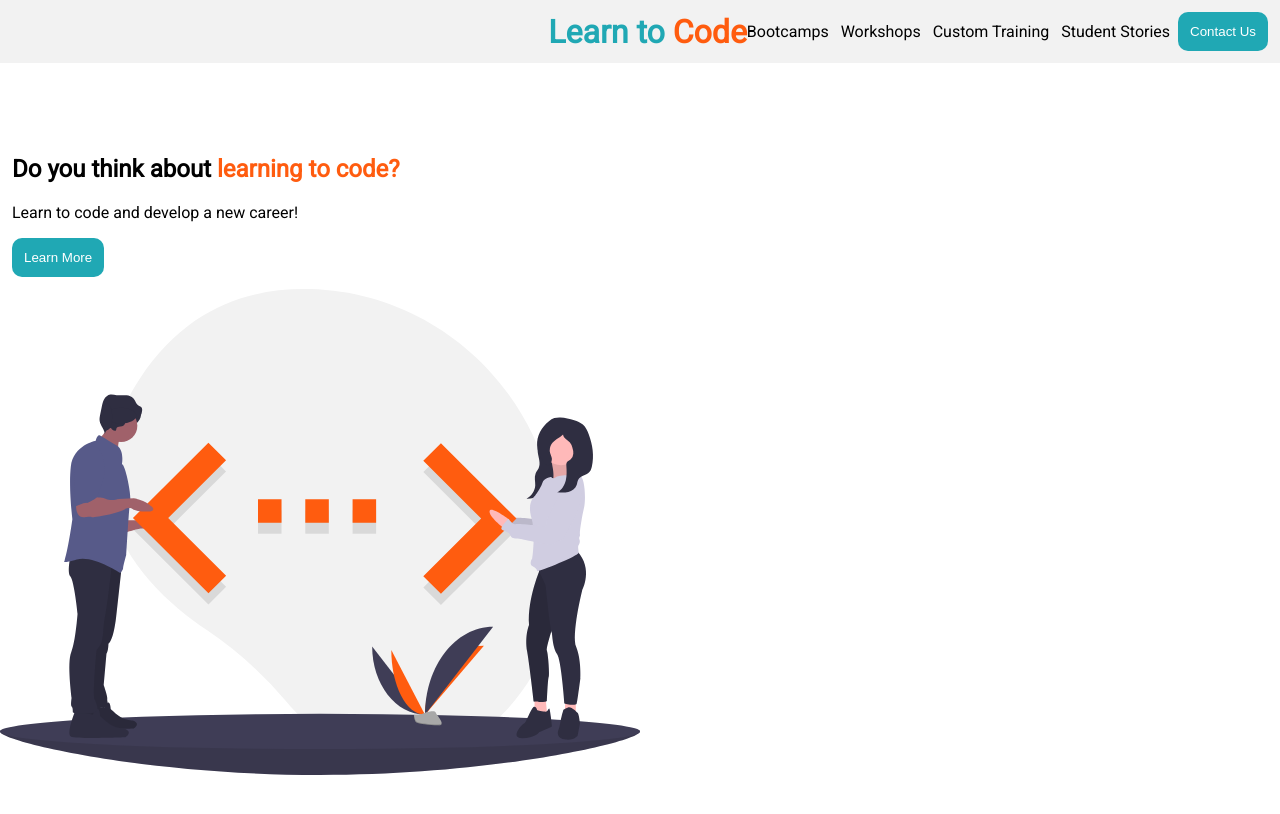
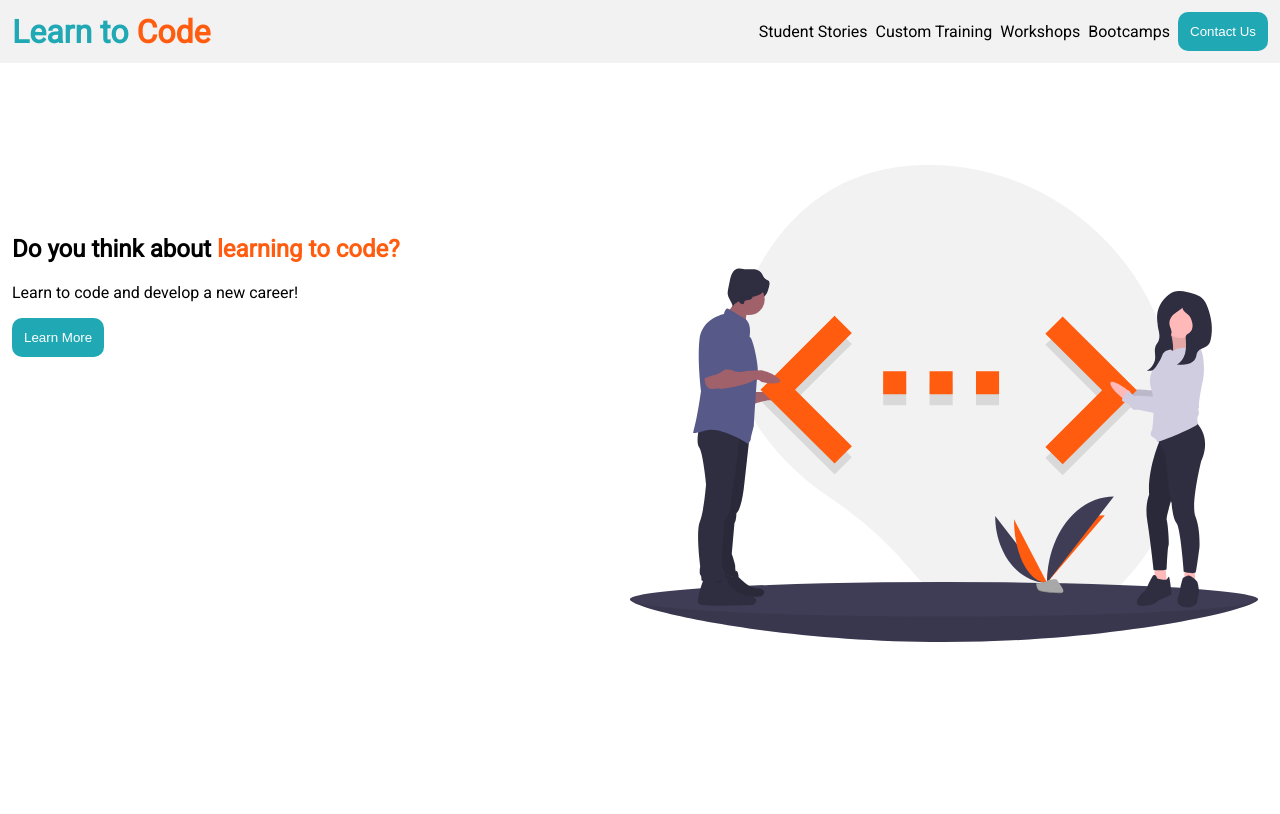
Before and after one commit to NicoleDreon/deliverable_one_part_one, a plain HTML site: page index.html in a window 1280 px wide. Drawn offline with Linux system fonts and the light colour scheme.

Commit message:
nav and image aligned to teh right

```diff
--- a/css/styles.css
+++ b/css/styles.css
@@ -44,7 +44,7 @@ body {
   padding-bottom: 33%;
   background-color: #fff;
 }
-section {
+.left {
   padding: 12px;
 }
 img {
@@ -63,20 +63,17 @@ a:hover {
     display: flex;
     flex-direction: row;
     align-items: center;
-    justify-content: flex-end;
+    justify-content: space-between;
   }
   ul {
     float: right;
+    margin-left: auto;
     /* text-align: right; */
   }
   li {
     display: inline;
     padding-right: 0.5em;
-    /* float: inline-end; */
-  }
-  h1{
-    align-items: center;
-justify-content: flex-start;
+    float: inline-end;
   }
   button {
     width: auto;
@@ -84,9 +81,10 @@ justify-content: flex-start;
   img {
     display: inline-block;
     max-width: 50%;
-    /* margin: 20px; */
+    float: right;
+    padding: 10px;
   }
-  /* body { */
-    /* flex-direction: row; */
+  div {
+    margin-top: 80px;
   }
 }
--- a/index.html
+++ b/index.html
@@ -12,9 +12,11 @@
   </head>
   <body>
     <header>
-      <h1>Learn to <span class="highlight">Code</span></h1>
+      <h1 class="title">Learn to <span class="highlight">Code</span></h1>
       <ul>
-        <li><a href="https://www.grandcircus.co/bootcamps/">Bootcamps</a></li>
+        <li class="right">
+          <a href="https://www.grandcircus.co/bootcamps/">Bootcamps</a>
+        </li>
         <li>
           <a href="https://www.grandcircus.co/learn-to-code-workshops/"
             >Workshops</a
@@ -23,15 +25,15 @@
         <li><a href="#">Custom Training</a></li>
         <li><a href="#">Student Stories</a></li>
       </ul>
-      <button>Contact Us</button>
+      <button class="button">Contact Us</button>
     </header>
-    <section>
+    <div class="left">
+      <img src="assets/code.svg" />
       <h2>
         Do you think about <span class="highlight"> learning to code?</span>
       </h2>
       <p>Learn to code and develop a new career!</p>
       <button>Learn More</button>
-    </section>
-    <img src="assets/code.svg" />
+    </div>
   </body>
 </html>
```
